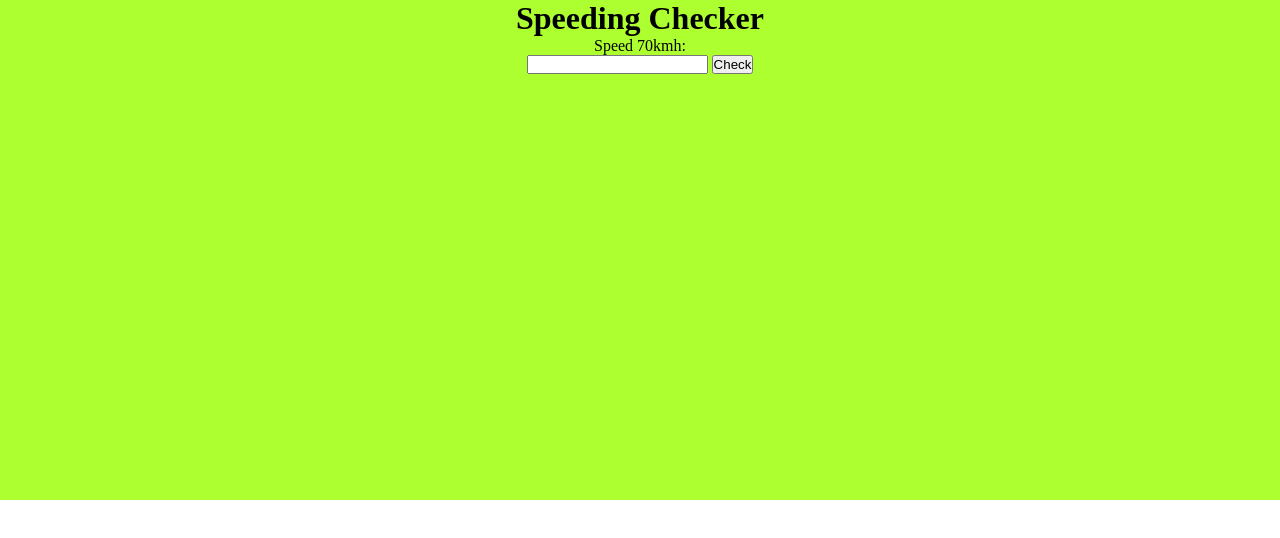
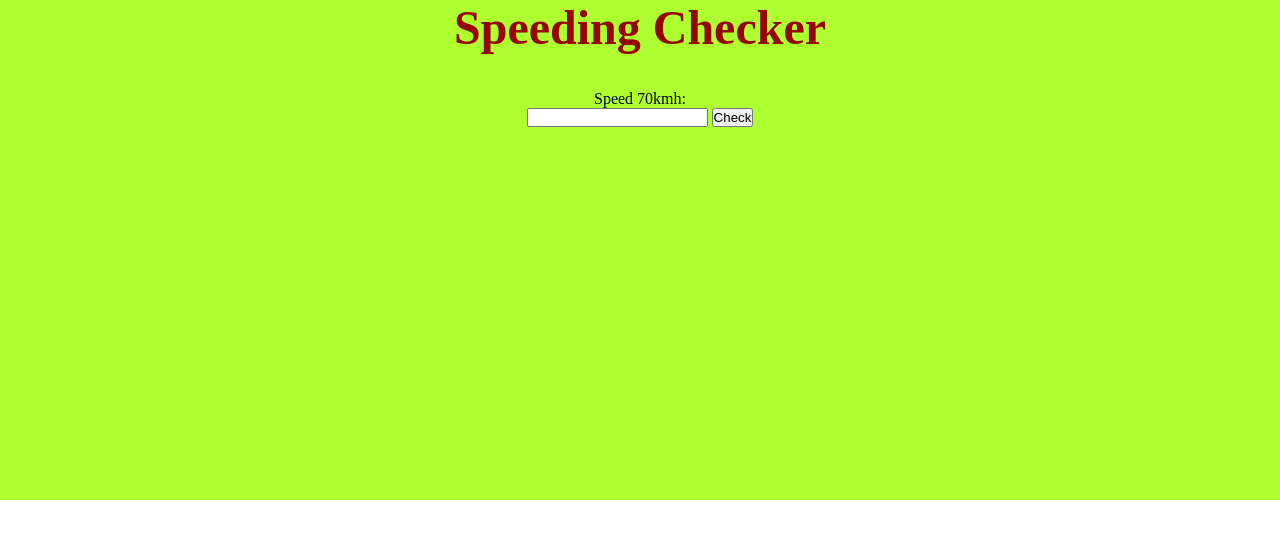
Before and after one commit to Her-Code/Toys, a plain HTML site: page speedDetector/index.html in a window 1280 px wide. Drawn offline with Linux system fonts and the light colour scheme.

Commit message:
Fixing issues in js

```diff
--- a/speedDetector/styles.css
+++ b/speedDetector/styles.css
@@ -11,3 +11,11 @@
   background-color: greenyellow;
   position: absolute;
 }
+
+
+h1{
+    font-size: 3em;
+    color: rgb(150, 6, 6);
+    text-align: center;
+    padding-bottom: 35px;
+}
```
